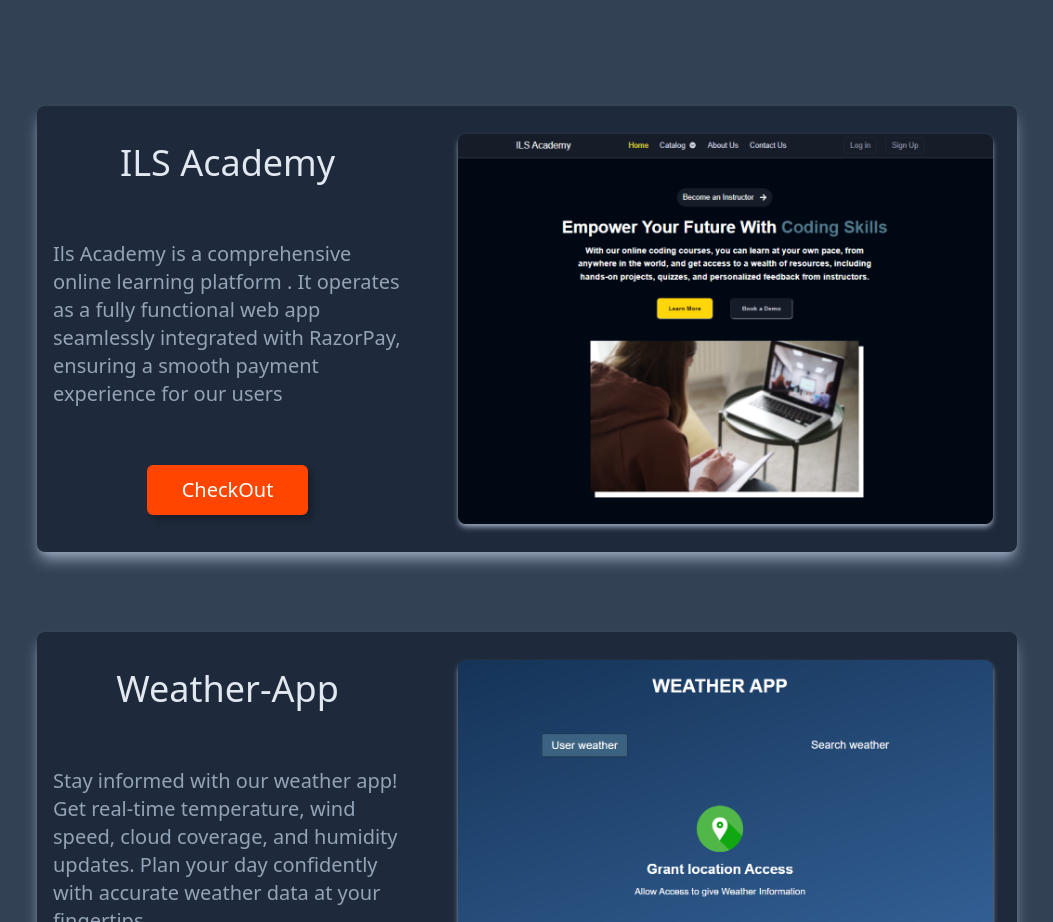
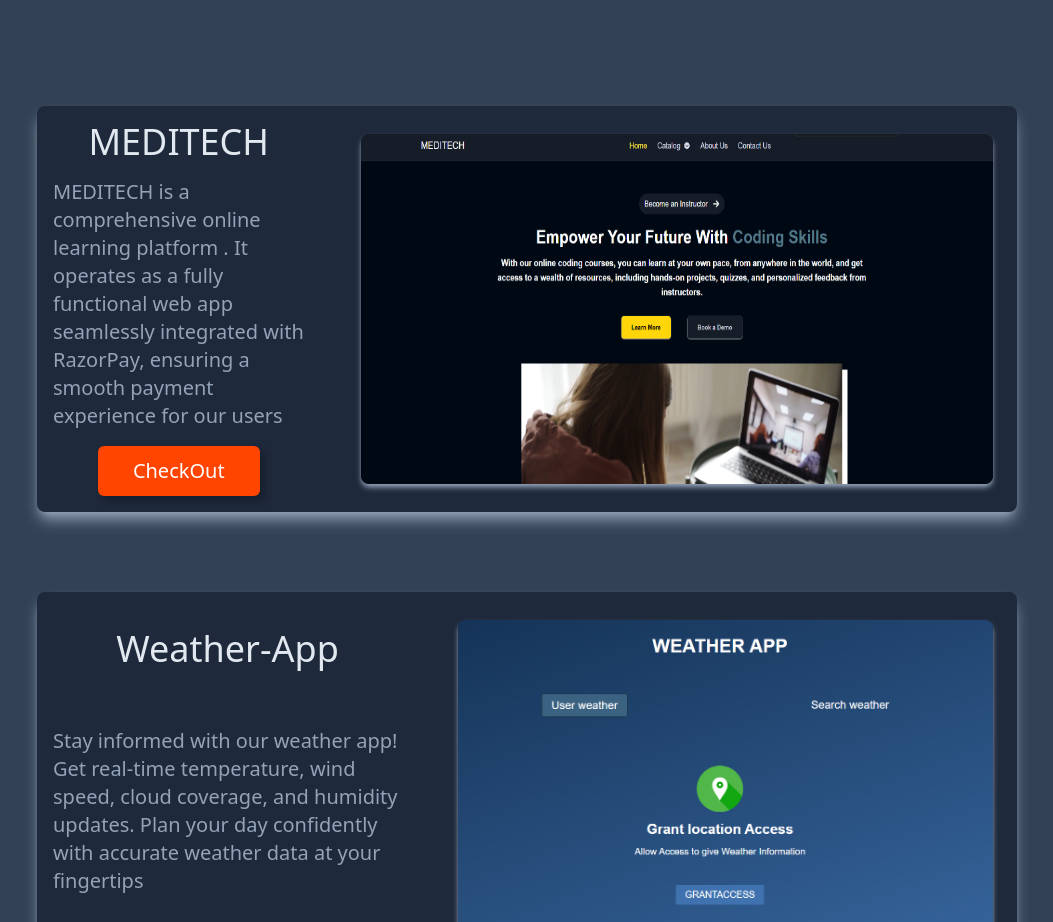
Before and after one commit to Vipin9598/MY-PORTFOLIO, a React (Create React App) app: page / in a window 1280 px wide. Shown: the part 780-1702 px from the top of the page, without its empty margins (113-1166 px from the left). Built offline with nearby package versions, Linux system fonts and the light colour scheme; no server answers.

Commit message:
Resume Update

```diff
--- a/src/projectData.js
+++ b/src/projectData.js
@@ -1,15 +1,15 @@
 import gif from "./images/gif.png";
 import password from "./images/password.png";
 import weather from "./images/weather.png";
-import ILS from "./images/ILS.png";
+import MEDITECH from "./images/MEDITECH.png";
 const data = [
   {
     id: 1,
-    url: "https://vipin-ils-academy.netlify.app",
-    title: "ILS Academy",
+    url: "https://vipinmeditech.netlify.app/",
+    title: "MEDITECH",
     description:
-      "Ils Academy is a comprehensive online learning platform . It operates as a fully functional web app seamlessly integrated with RazorPay, ensuring a smooth payment experience for our users",
-    image: ILS,
+      "MEDITECH is a comprehensive online learning platform . It operates as a fully functional web app seamlessly integrated with RazorPay, ensuring a smooth payment experience for our users",
+    image: MEDITECH,
     btn: "CheckOut",
   },
   {
```
Also changed, not shown: src/images/MEDITECH.png (added).
